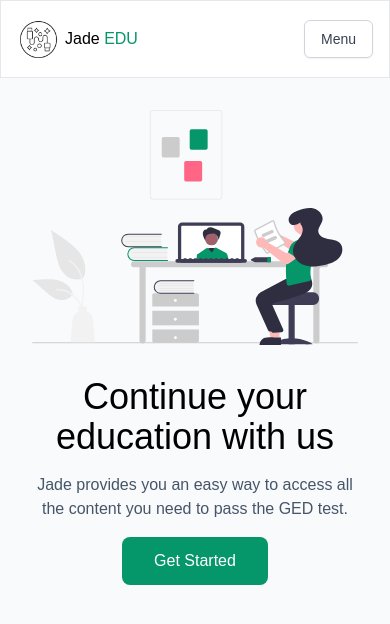
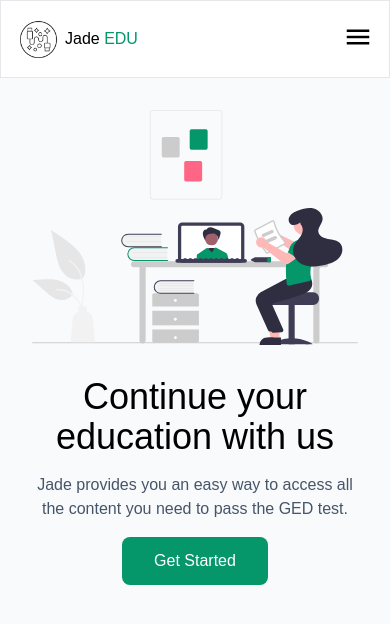
Before and after one commit to nsoberanis05/jade-education-development, a React (Vite) app in the folder ged-practice-app/: page / in a window 390 px wide. Shown: the top 624 px of the page. Built offline with nearby package versions, Linux system fonts and the light colour scheme; no server answers; sample sign-in values are in the browser's storage.

Commit message:
Implemented material-icons and Imporoved Navbar
Added mobile support for closing the Navbar menu by clicking out of it.
Installed google material-icons

```diff
--- a/ged-practice-app/src/components/Navbar.jsx
+++ b/ged-practice-app/src/components/Navbar.jsx
@@ -29,8 +29,12 @@ function Navbar() {
       if(!menuRef.current?.contains(e.target)) changeMenuState(false)
     }
     document.addEventListener('mousedown', handler)
+    document.addEventListener("touchend", handler);
 
-    return document.removeEventListener('mousedown', handler)
+    return () => {
+      document.removeEventListener('mousedown', handler)
+      document.removeEventListener("touchend", handler);
+    }
   },[])
 
   return (
@@ -50,14 +54,10 @@ function Navbar() {
             :
             <div ref={menuRef} className="relative inline-block text-left">
               <div>
-                <button
-                type="button"
-                onClick={() => {changeMenuState(!menuState)}}
-                className="inline-flex w-full justify-center rounded-md border border-gray-300 bg-white px-4 py-2 text-sm font-medium text-gray-700 shadow-sm hover:bg-gray-50 focus:outline-none">
-                  Menu
-                </button>
+                <span
+                className="material-icons cursor-pointer !text-3xl"
+                onClick={() => {changeMenuState(!menuState)}}>menu</span>
               </div>
-
 
               <div className={!menuState ?  "absolute right-0 z-10 mt-2 w-56 origin-top-right rounded-md bg-white shadow-lg ring-1 ring-black ring-opacity-5 focus:outline-none transform opacity-0 scale-95 hidden" : "absolute right-0 z-10 mt-2 w-56 origin-top-right rounded-md bg-white shadow-lg ring-1 ring-black ring-opacity-5 focus:outline-none transform opacity-100 scale-100"}>
                 <div className="py-1">
@@ -67,7 +67,7 @@ function Navbar() {
                 </div>
               </div>
 
-          </div>
+            </div>
 
 
             }
--- a/ged-practice-app/src/main.jsx
+++ b/ged-practice-app/src/main.jsx
@@ -3,6 +3,8 @@ import ReactDOM from 'react-dom/client'
 import App from './components/App'
 import './index.css'
 import './App.css'
+import 'material-icons/iconfont/material-icons.css';
+
 import {BrowserRouter} from 'react-router-dom'
 ReactDOM.createRoot(document.getElementById('root')).render(
   <React.StrictMode>
```
